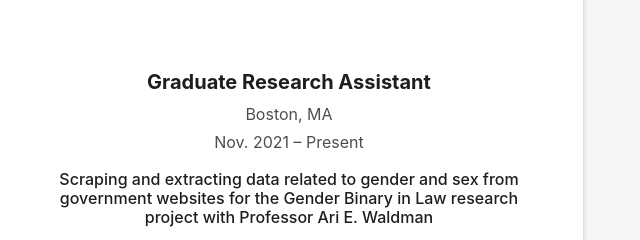
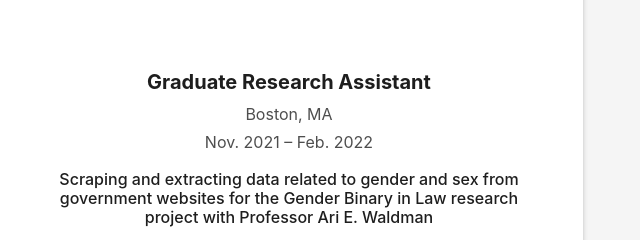
Before and after one commit to tianledong/tianledong.github.io, a plain HTML site: page index.html in a window 1280 px wide. Shown: the part 1700-1940 px from the top of the page, 612-1252 px from the left. Drawn offline with Linux system fonts and the light colour scheme; files whose address does not match are found by name.

Commit message:
updated RA position

```diff
--- a/index.html
+++ b/index.html
@@ -198,7 +198,7 @@
                             <div class="col-md-6">
                                 <h5 class="mt-1"><b>Graduate Research Assistant</b></h5>
                                 <p class="mb-1">Boston, MA</p>
-                                <p>Nov. 2021 – Present</p>
+                                <p>Nov. 2021 – Feb. 2022</p>
                                 <h6>Scraping and extracting data related to gender and sex from government websites for
                                     the Gender Binary in Law research project with Professor Ari E. Waldman</h6>
                             </div>
```
